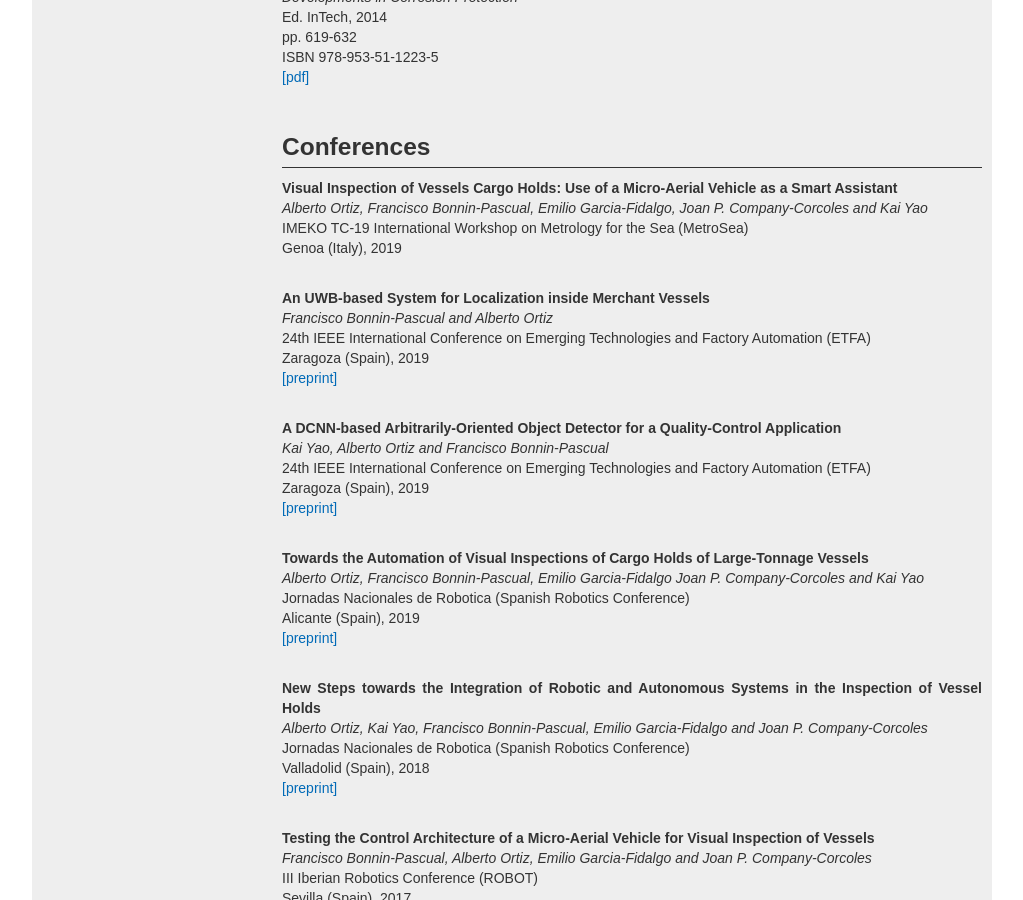
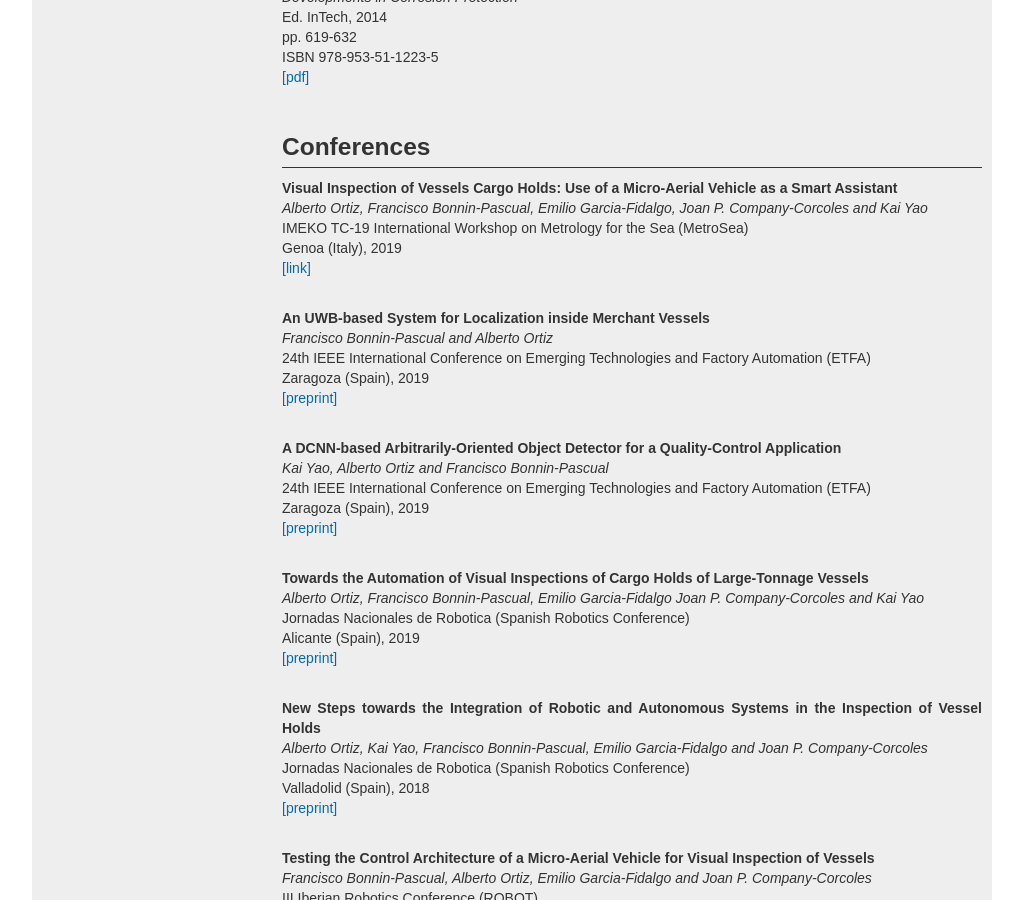
Before and after one commit to xiscobonnin/xiscobonnin.github.io, a Jekyll site: the page built from publications/pubs_type.html, in a window 1280 px wide and 900 px high, scrolled down 1487 px. Shown: the whole window, without its empty margins (128-1151 px from the left). Built offline with Jekyll 4.4.1, drawn with Linux system fonts in a browser that asks for light colours.

Commit message:
Adding link to metrosea 2019 paper

```diff
--- a/publications/index.html
+++ b/publications/index.html
@@ -14,7 +14,7 @@ id: publications
 <em>Alberto Ortiz, Francisco Bonnin-Pascual, Emilio Garcia-Fidalgo, Joan P. Company-Corcoles and Kai Yao</em><br>
 IMEKO TC-19 International Workshop on Metrology for the Sea (MetroSea)<br>
 Genoa (Italy), 2019<br>
-<!--a-- href="/static/papers/conf_MetroSea_Ortiz2019.pdf"></!--a-->
+<a href="https://www.imeko.org/publications/tc19-Metrosea-2019/IMEKO-TC19-METROSEA-2019-42.pdf">[link]</a>
 </p><br>
 
 <p class="text-justify">
--- a/publications/pubs_type.html
+++ b/publications/pubs_type.html
@@ -108,7 +108,7 @@ ISBN 978-953-51-1223-5<br>
 <em>Alberto Ortiz, Francisco Bonnin-Pascual, Emilio Garcia-Fidalgo, Joan P. Company-Corcoles and Kai Yao</em><br>
 IMEKO TC-19 International Workshop on Metrology for the Sea (MetroSea)<br>
 Genoa (Italy), 2019<br>
-<!--a-- href="/static/papers/conf_MetroSea_Ortiz2019.pdf"></!--a-->
+<a href="https://www.imeko.org/publications/tc19-Metrosea-2019/IMEKO-TC19-METROSEA-2019-42.pdf">[link]</a>
 </p><br>
 
 <p class="text-justify">
```
